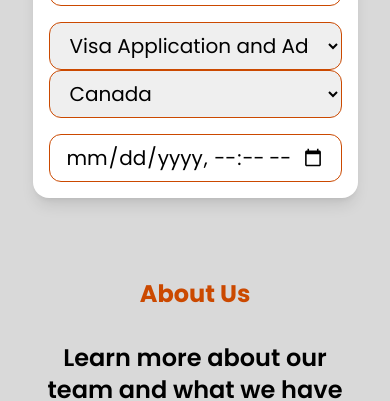
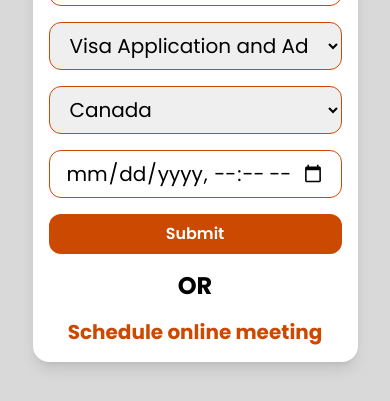
Before and after one commit to JuniorFixHow/diamond-tours, a React (Vite) app: page / in a window 390 px wide. Shown: the part 4881-5282 px from the top of the page. Built offline with nearby package versions, Linux system fonts and the light colour scheme.

Commit message:
created submit function

```diff
--- a/src/components/Packages.tsx
+++ b/src/components/Packages.tsx
@@ -1,5 +1,4 @@
-/* eslint-disable @typescript-eslint/no-unused-vars */
-import { useRef, useState } from "react";
+import React, { useRef, useState } from "react";
 import { PackagesData, ServiceData } from "../data/LocalData"
 import { PackagesProps, ServicesProps } from "../types/Types"
 import { CountryDropdown, RegionDropdown } from 'react-country-region-selector';
@@ -16,13 +15,18 @@ const Packages = () => {
     const [date, setDate] = useState<string>('');
 
     const formRef = useRef<HTMLFormElement | null>(null);
-
+    const handleSubmit =(e: React.FormEvent<HTMLFormElement>)=>{
+        e.preventDefault();
+        if(city !=='' && sevice !=='' && packages!=='' && date !==''){
+            // dosomething
+        }
+    }
 
   return (
     <section id='packages' className="py-8 bg-[#D9D9D9] w-full flex items-center justify-center " >
         <div className="w-5/6 flex flex-col gap-8 sm:px-4">
             <h2 className="text-black text-2xl sm:text-3xl font-bold text-center md:text-left" >Explore Our <span className="text-[#CB4900]" >Packages</span></h2>
-            <div className="flex w-full flex-col xl:flex-row items-start justify-between">
+            <div className="flex w-full flex-col xl:flex-row items-start xl:justify-between">
                 <div className="xl:flex xl:flex-1">
                     <div className="w-full  grid grid-cols-1 md:grid-cols-2 lg:grid-cols-3 gap-8">
                         {
@@ -35,10 +39,10 @@ const Packages = () => {
                         }
                     </div>
                 </div>
-                <div className="xl:flex xl:flex-1 w-full mt-8 lg:mt-0 items-center justify-end">
-                    <div className="flex w-full lg:w-5/6 flex-col gap-4 items-center ">
+                <div className="xl:flex xl:flex-1 w-full mt-8 lg:mt-0 items-center justify-center xl:justify-end">
+                    <div className="flex w-full lg:w-5/6 flex-col gap-4 items-center">
                         <h2 className="text-black text-2xl sm:text-3xl text-center font-bold mt-4 xl:mt-0" ><span className="text-[#CB4900]" >Book</span> An Appointment</h2>
-                        <form action="" className="bg-white shadow-lg rounded-2xl p-4 w-full gap-4 flex flex-col md:w-2/3 lg:w-full">
+                        <form ref={formRef} onSubmit={handleSubmit}  className="bg-white shadow-lg rounded-2xl p-4 w-full gap-4 flex flex-col md:w-2/3 lg:w-full">
                             <div className="flex-col gap-0 lg:gap-4 flex lg:flex-row w-full items-center justify-between">
                                 <input type="text" className="w-full xl:w-1/2 text-xl sm:tex-[1rem] py-2 px-4 rounded-xl border border-[#CB4900] outline-none" placeholder="First Name" />
                                 <input type="text" className="w-full mt-4 lg:mt-0 xl:w-1/2 text-xl sm:tex-[1rem] py-2 px-4 rounded-xl border border-[#CB4900] outline-none" placeholder="Last Name" />
@@ -83,7 +87,7 @@ const Packages = () => {
                             <select
                                 onChange={(e) => setPackages(e.target.value)}
                                 defaultValue=""
-                                className="w-full xl:w-1/2 text-xl sm:tex-[1rem] py-2 px-4 rounded-xl border border-[#CB4900] outline-none"
+                                className="w-full xl:w-1/2 text-xl sm:tex-[1rem] mt-4 md:mt-0 py-2 px-4 rounded-xl border border-[#CB4900] outline-none"
                                 name="service"
                                 id=""
                                 title="service"
@@ -97,6 +101,9 @@ const Packages = () => {
 
                             </div>
                             <input onChange={(e)=>setDate(e.target.value)} min={new Date().toISOString().slice(0, 16)} type='datetime-local' placeholder='Set appointment date' className='w-full text-xl sm:tex-[1rem] py-2 px-4 rounded-xl border border-[#CB4900] outline-none' />
+                            <button type='submit' className="bg-[#cb4900] rounded-xl px-4 py-2 text-white font-semibold cursor-pointer hover:bg-orange-400" >Submit</button>
+                            <span className="font-bold text-2xl text-center">OR</span>
+                            <span className="font-bold text-xl text-[#cb4900] cursor-pointer hover:underline text-center" >Schedule online meeting</span>
                         </form>
                     </div>
                 </div>
```
